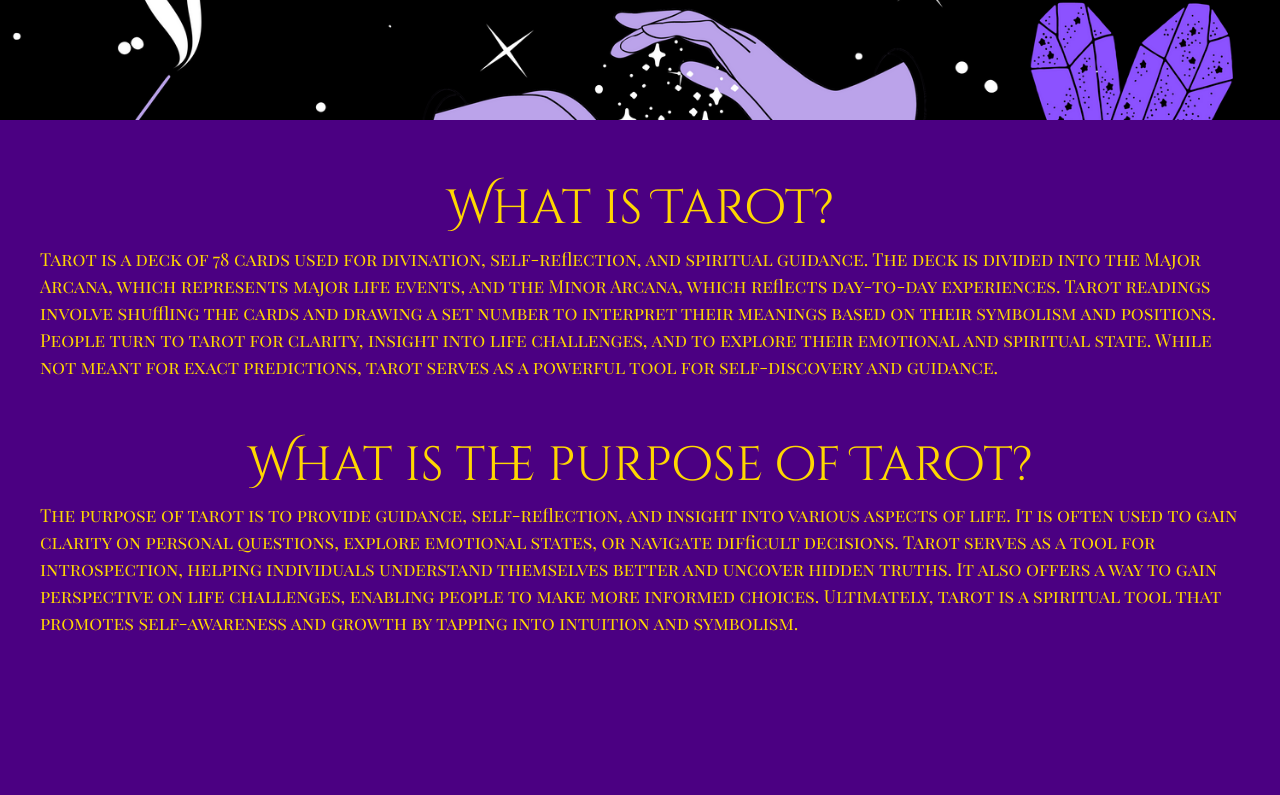
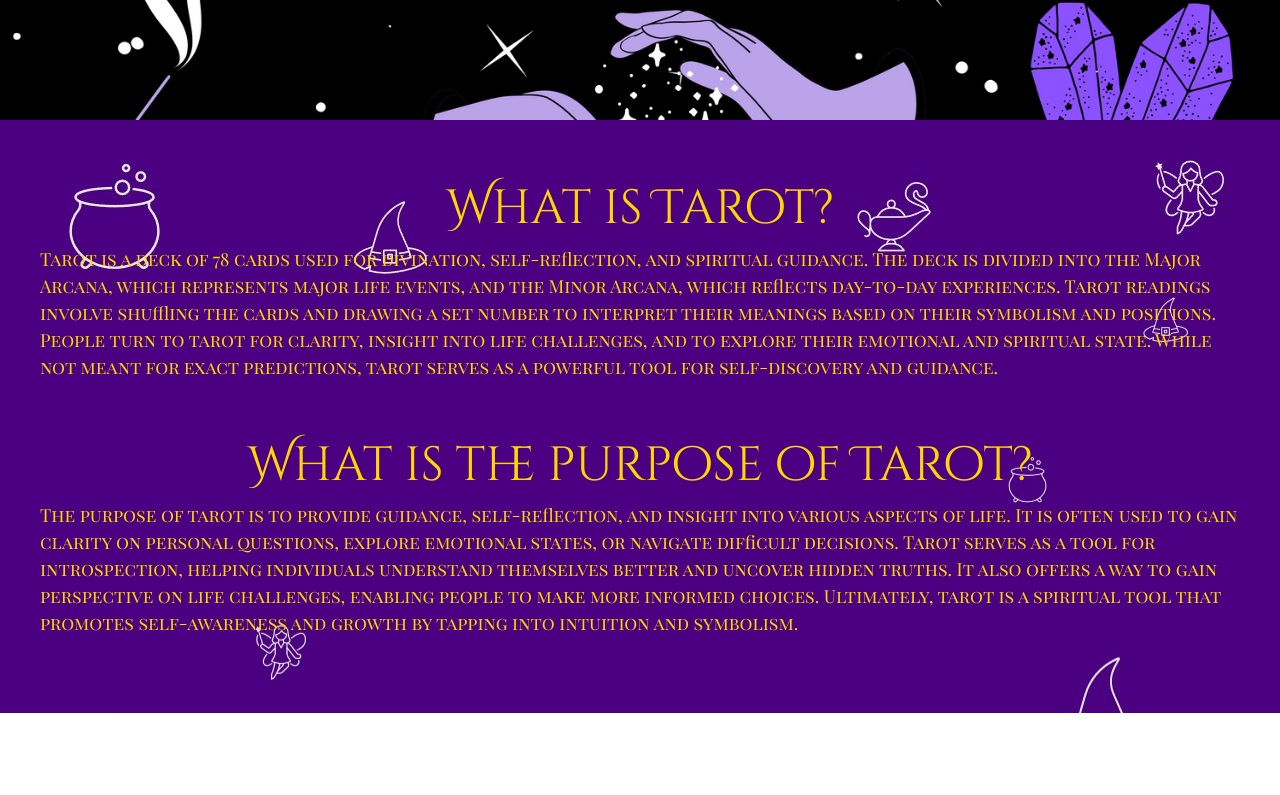
Before and after one commit to zwenada/occult_tarot_studio, a React (Vite) app: page / in a window 1280 px wide. Shown: the part 680-1475 px from the top of the page. Built offline with nearby package versions, Linux system fonts and the light colour scheme; the HTML template or start-up script is replaced by a standard one.

Commit message:
change background

```diff
--- a/src/Index/Home.jsx
+++ b/src/Index/Home.jsx
@@ -1,6 +1,6 @@
-import React from 'react'
+import React from "react";
 
-const backgroundImage = "/src/assets/background.png"
+const backgroundImage = "/src/assets/background.png";
 
 const Home = () => {
   return (
@@ -13,6 +13,6 @@ const Home = () => {
       </div>
     </div>
   );
-}
+};
 
 export default Home;
--- a/src/Index/Tarot.jsx
+++ b/src/Index/Tarot.jsx
@@ -1,8 +1,8 @@
 import React from "react";
-
+const backgroundImage = "/src/assets/services_bg.jpg";
 const Tarot = () => {
   return (
-    <section>
+    <section style={{ backgroundImage: `url(${backgroundImage})` }}>
       <div className="tarot-background">
         <div className="tarot-section ">
           <h1 className="tarot-title">What is Tarot?</h1>
--- a/src/index.css
+++ b/src/index.css
@@ -74,10 +74,6 @@
   font-family: "Playfair Display SC", serif;
   font-size: 0.9rem;
   border-top: 2px solid #ffd700;
-}
-
-.tarot-background {
-  background-color: #4B0082;
 }
 
 .tarot-title, .goal-title, .about-title, .get-title {
@@ -171,7 +167,6 @@
 }
 
 section {
-  background-color: #4B0082;
   padding: 40px;
 }
 
```
Also changed, not shown: src/assets/aboutus_bg.jpg (added), src/assets/services_bg.jpg (added). Lines whose indentation alone changed are shown as unchanged.
